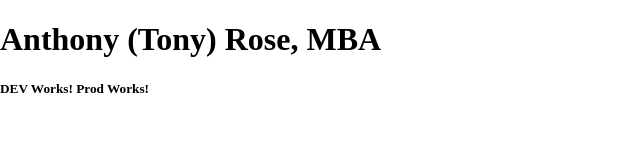
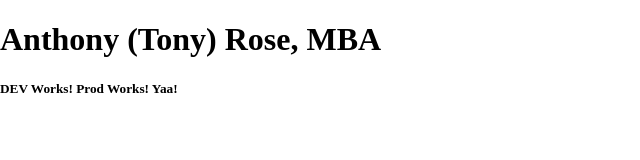
Before and after one commit to z1haze/225-lab3-8, a plain HTML site: page index.html in a window 1280 px wide. Shown: the full height of the page, 0-640 px from the left. Drawn offline with Linux system fonts and the light colour scheme.

Commit message:
Added text to index.html

```diff
--- a/index.html
+++ b/index.html
@@ -7,6 +7,6 @@
   </head>
   <body>
     <h1>Anthony (Tony) Rose, MBA</h1>
-    <h5>DEV Works!  Prod Works!</h5>
+    <h5>DEV Works!  Prod Works! Yaa!</h5>
   </body>
 </html>
```
